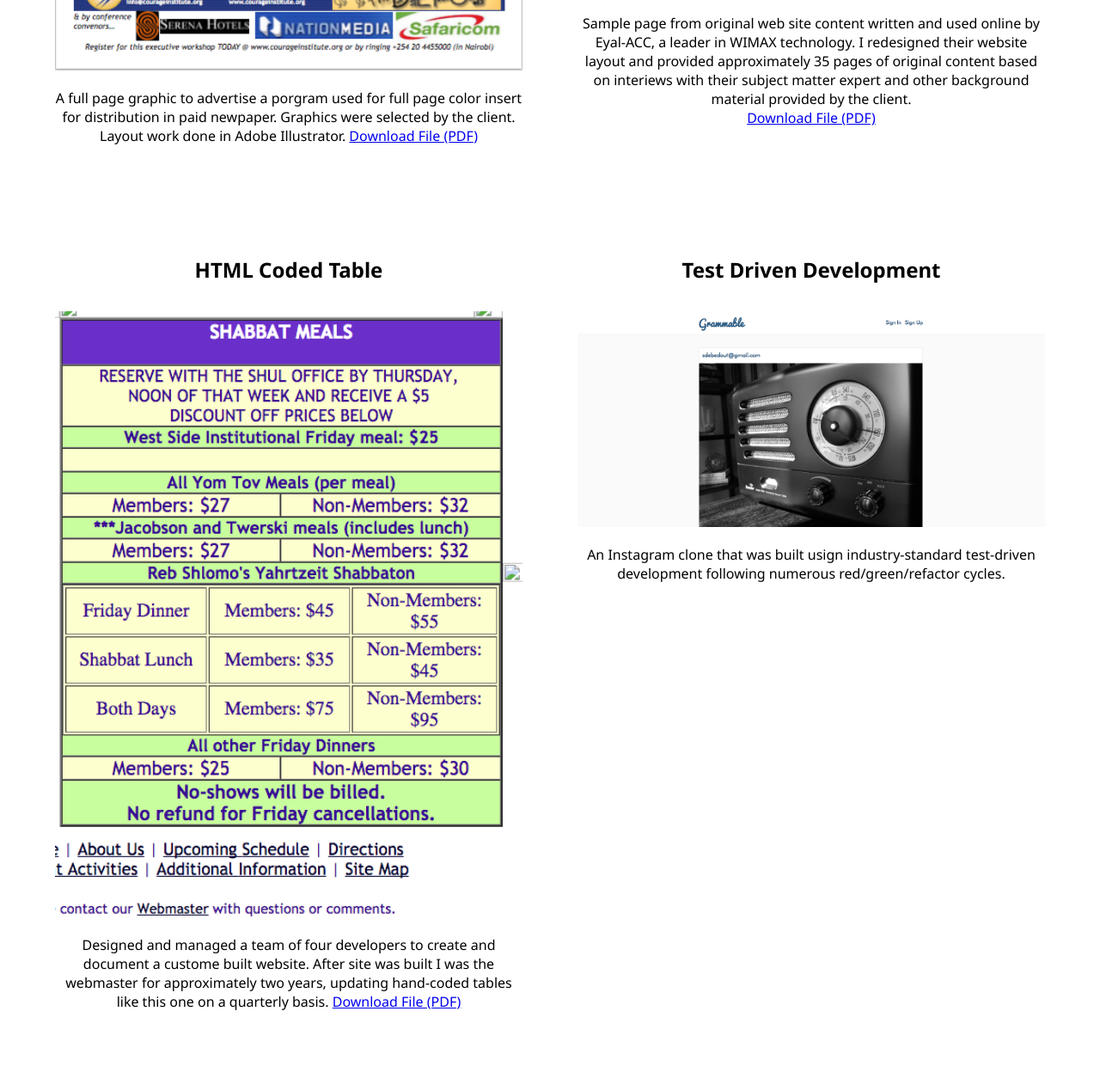
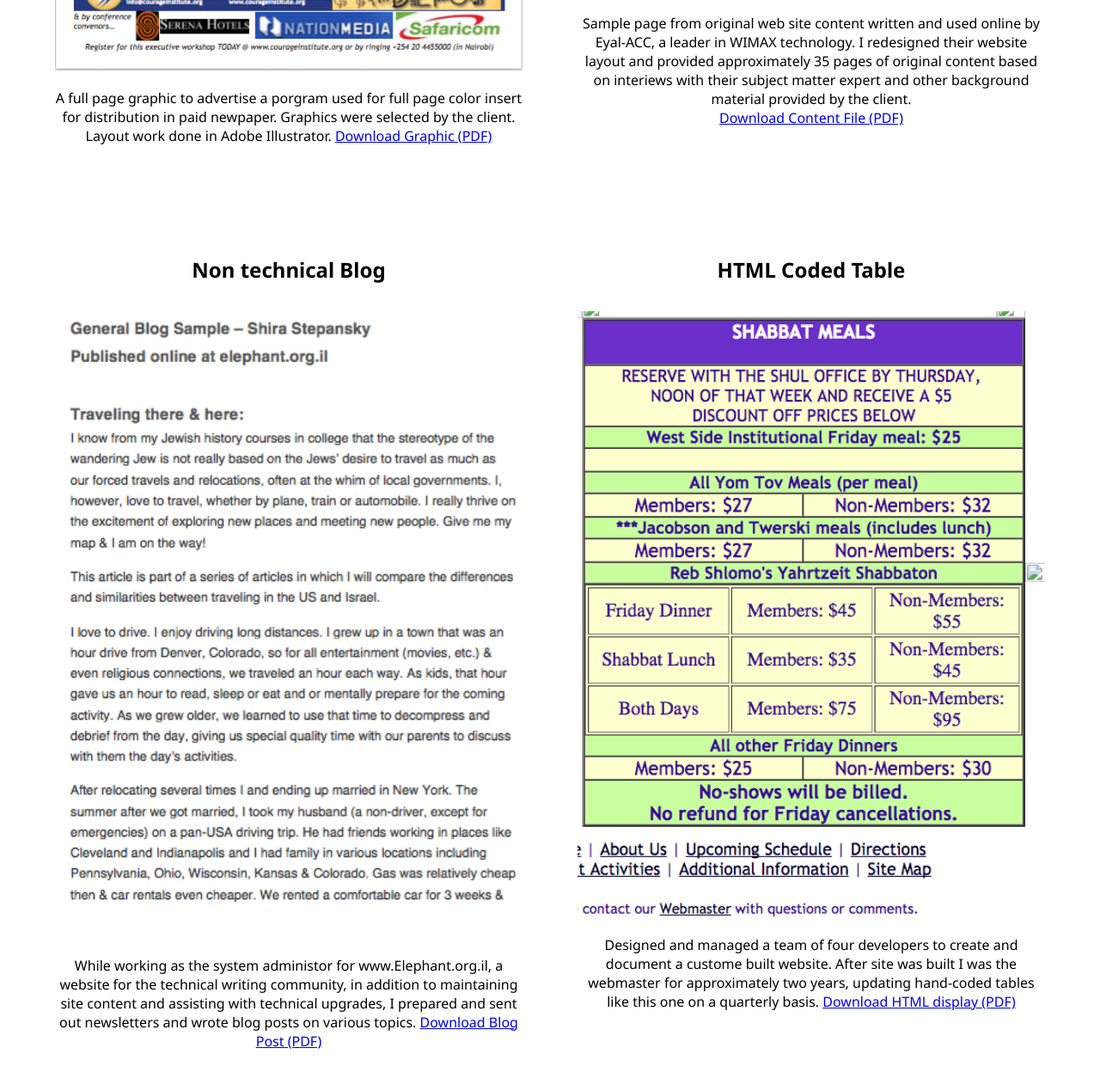
Before and after one commit to C-Lion/c-lion, a website: page index.html in a window 1280 px wide. Shown: the part 3660-4929 px from the top of the page at 86% size. Drawn offline with Linux system fonts and the light colour scheme.

Commit message:
Added nontechnical blog sample from Elephant site and reordered 2nd row. Also changed PDF message wording to match each download.

```diff
--- a/index.html
+++ b/index.html
@@ -174,7 +174,7 @@ puts fooBar(times)
 				created in Adobe Illustrator</h4>
 			<img src="images/marketing/graphic-in-illustrator.png" alt="Page one of PDF showing graphic advertisement." class="full-width">
 			<p>
-				A full page graphic to advertise a porgram used for full page color insert for distribution in paid newpaper. Graphics were selected by the client. Layout work done in Adobe Illustrator.  <a href="images/marketing/graphic-in-illustrator.pdf">Download File (PDF)</a>
+				A full page graphic to advertise a porgram used for full page color insert for distribution in paid newpaper. Graphics were selected by the client. Layout work done in Adobe Illustrator.  <a href="images/marketing/graphic-in-illustrator.pdf">Download Graphic (PDF)</a>
 			</p>
 
 		</div>
@@ -184,7 +184,7 @@ puts fooBar(times)
 				for WIMAX web site</h4>
 			<img src="images/marketing/technical-website-content.png" alt="Page one of PDF showing content example." class="full-width">
 			<p>
-				Sample page from original web site content written and used online by Eyal-ACC, a leader in WIMAX technology. I redesigned their website layout and provided approximately 35 pages of original content based on interiews with their subject matter expert and other background material provided by the client. <br /><a href="images/marketing/technical-website-content.pdf">Download File (PDF)</a>
+				Sample page from original web site content written and used online by Eyal-ACC, a leader in WIMAX technology. I redesigned their website layout and provided approximately 35 pages of original content based on interiews with their subject matter expert and other background material provided by the client. <br /><a href="images/marketing/technical-website-content.pdf">Download Content File (PDF)</a>
 			</p>
 
 		</div>
@@ -193,17 +193,17 @@ puts fooBar(times)
 
 
 		<div class="box">
+			<h4>Non technical Blog</h4>
+			<img src="images/marketing/nontech-blog.png" alt="Screenshot of first page of blog post." class="full-width">
+			<p>
+				While working as the system administor for www.Elephant.org.il, a website for the technical writing community, in addition to maintaining site content and assisting with technical upgrades, I prepared and sent out newsletters and wrote blog posts on various topics. <a href="images/marketing/nontech-blog.pdf">Download Blog Post (PDF)</a>
+		</div>
+
+		<div class="box">
 			<h4>HTML Coded Table</h4>
 			<img src="images/marketing/html-table.png" alt="Screenshot of html page showing html table with rows of alternating colors." class="full-width">
 			<p>
-				Designed and managed a team of four developers to create and document a custome built website. After site was built I was the webmaster for approximately two years, updating hand-coded tables like this one on a quarterly basis. <a href="images/marketing/html-table.pdf">Download File (PDF)</a>
-		</div>
-
-		<div class="box">
-			<h4>Test Driven Development</h4>
-			<img src="images/webApps/grammable.png" alt="Screenshot from a test-driven development project." class="full-width">
-			<p>
-				An Instagram clone that was built usign industry-standard test-driven development following numerous red/green/refactor cycles.
+				Designed and managed a team of four developers to create and document a custome built website. After site was built I was the webmaster for approximately two years, updating hand-coded tables like this one on a quarterly basis. <a href="images/marketing/html-table.pdf">Download HTML display (PDF)</a>
 			</p>
 
 		</div>
```
